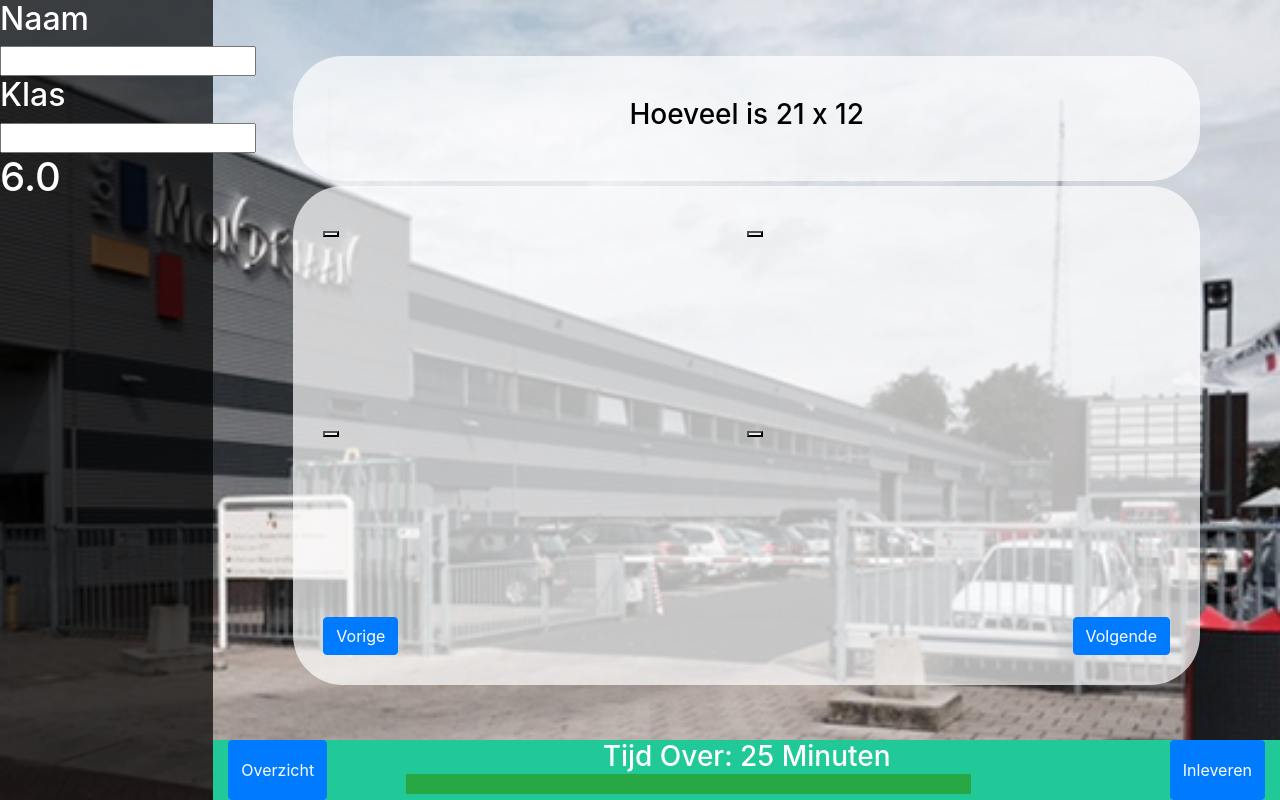
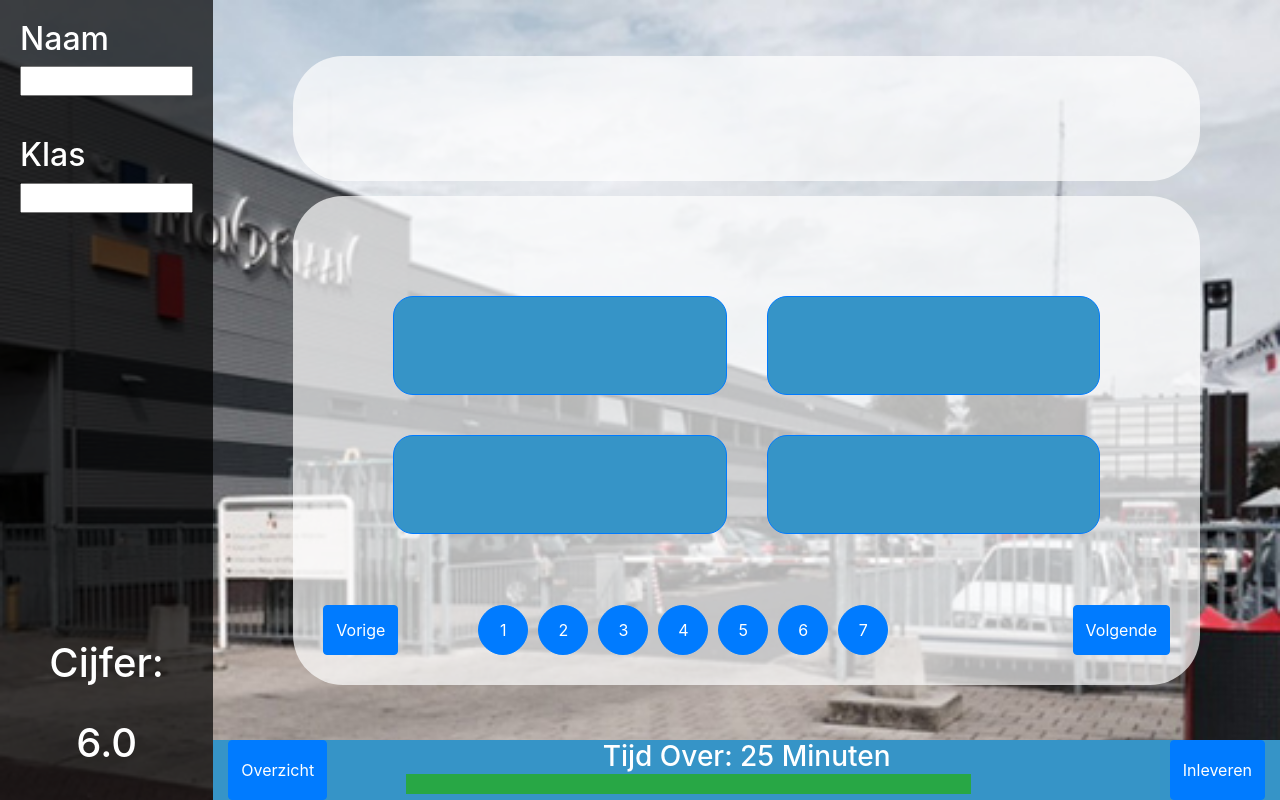
Before and after one commit to daakubotto/daakubotto.github.io, a plain HTML site: page index.html in a window 1280 px wide. Drawn offline with nearby package versions, Linux system fonts and the light colour scheme.

Commit message:
Finished HTML & CSS
Finished the needed html & css for the site for now. Anything more needs functionality first

```diff
--- a/css/index.css
+++ b/css/index.css
@@ -1,3 +1,9 @@
+:root {
+  --primary: #2589BD !important;
+  --secondary: #3694C7 !important;
+  --trinary: #2D80AD !important;
+  --active: #43BAFA !important;
+}
 
 h1, h2, h3, h4 {
     color: white;
@@ -13,6 +19,31 @@ body {
     background-color: rgba(0, 0, 0, 0.7);
     min-width: 200px;
 }
+.gegevens {
+  display: flex;
+  justify-content: center;
+  align-items: center;
+  flex-direction: column;
+}
+.gegevens-item {
+  width: 100%;
+  padding: 20px;
+}
+.gegevens-item > input {
+  width: 100%;
+}
+.cijfer {
+  width: 100%;
+  padding: 25px;
+  display: flex;
+  align-content: center;
+  align-items: center;
+  flex-direction: column;
+}
+.cijfer > h1 {
+  text-align: center;
+}
+
 .quiz {
     max-width: calc(100vw - 201px);
 }
@@ -40,7 +71,7 @@ body {
   min-height: 50px;
   border-radius: 50px;
   padding: 10px;
-  margin-bottom: 5px;
+  margin-bottom: 15px;
 }
 .vraag-antwoord {
   flex-grow: 1;
@@ -54,7 +85,7 @@ body {
 
 .bottom-nav {
     height: 60px;
-    background-color: var(--teal)
+    background-color: #3694C7;
 }
 
 .bottom-nav-button-left {
@@ -96,19 +127,26 @@ body {
   justify-content: center;
   align-items: center;
   height: 100%;
-}
-#toets-vraag > * {
-  color: black;
+  font-weight: 700;
+  font-size: 3.9rem;
 }
 
 .antwoord {
   display: flex;
   flex-direction: row;
   flex-wrap: wrap;
+  padding: 50px;
 }
 .multiple-choice-div {
   width: 50%;
-  height: 10%
+  height: 50%;
+  padding: 20px;
+}
+.multiple-choice-div > button {
+  background-color: #3694C7;
+  border-radius: 20px;
+  height: 100%;
+  width: 100%;
 }
 
 .content-left {
@@ -116,10 +154,59 @@ body {
   justify-content: flex-start;
   align-content: flex-start;
   padding: 0;
+  width: 150px;
+  max-width: 150px;
+  min-width: 150px;
+  padding-right: 50px;
 }
 .content-right {
   display: flex;
   justify-content: flex-end;
   align-content: flex-end;
   padding: 0;
+  width: 150px;
+  max-width: 150px;
+  min-width: 150px;
+  padding-left: 50px;
 }
+
+.multiple-choice-btn {
+  font-size: 3rem;
+  font-weight: 700;
+  color: black;
+}
+
+@media only screen and (max-width: 992px) {
+  .multiple-choice-div {
+    width: 100%;
+    height: 25%;
+    padding: 10px 20px 0;
+
+  }
+}
+@media only screen and (max-width: 768px) {
+  .antwoord {
+    padding: 50px 0;
+  }
+}
+
+.btn-circle {
+  height: 50px;
+  width: 50px;
+  min-width: 50px;
+  min-height: 50px;
+  border-radius: 50%;
+  margin: 0 5px;
+}
+
+.vraag-navigatie {
+  display: flex;
+  flex-direction: row;
+  overflow-x: hidden;
+  flex-wrap: nowrap;
+  width: calc(100% - 150px - 150px );
+}
+
+.selected-choice {
+  background-color: var(--active) !important;
+}
--- a/index.html
+++ b/index.html
@@ -11,14 +11,20 @@
 </head>
 <body>
     <div class="window container-fluid row mx-0 px-0">
-        <div class="sidebar col-2 mx-0 px-0">
+        <div class="sidebar col-2 mx-0 px-0 d-flex flex-column">
             <div class="gegevens">
-                <h2>Naam</h2>
-                <input type="text" >
-                <h2>Klas</h2>
-                <input type="text">
+                <div class="gegevens-item">
+                    <h2>Naam</h2>
+                    <input type="text" >
+                </div>
+                <div class="gegevens-item">
+                    <h2>Klas</h2>
+                    <input type="text">
+                </div>
             </div>
+            <div class="flex-grow-height"></div>
             <div class="cijfer">
+                <h1>Cijfer:</h1><br>
                 <h1>6.0</h1>
             </div>
         </div>
@@ -26,32 +32,38 @@
             <div class="flex-grow-height flex-center-div">
                 <div class="vraag-container">
                     <div class="vraag-vraag">
-                        <div id="toets-vraag"><h3>Hoeveel is 21 x 12</h3></div>
+                        <div id="toets-vraag"></div>
                     </div>
                     <div class="vraag-antwoord row">
                         <div class="antwoord flex-grow-height">
                             <div class="multiple-choice-div">
-                              <button id="button-1" class=""><span id="answer-1"></span></button>
+                                <button id="choice-1" class="btn btn-primary multiple-choice-btn"><span id="answer-1"></span></button>
                             </div>
                             <div class="multiple-choice-div">
-                              <button id="button-2" class="multiple-choice-btn"><span id="answer-2"></span></button>
+                                <button id="choice-2" class="btn btn-primary multiple-choice-btn"><span id="answer-2"></span></button>
                             </div>
                             <div class="multiple-choice-div">
-                              <button id="button-3" class="multiple-choice-btn"><span id="answer-3"></span></button>
+                                <button id="choice-3" class="btn btn-primary multiple-choice-btn"><span id="answer-3"></span></button>
                             </div>
                             <div class="multiple-choice-div">
-                              <button id="button-4" class="multiple-choice-btn"><span id="answer-4"></span></button>
+                                <button id="choice-4" class="btn btn-primary multiple-choice-btn"><span id="answer-4"></span></button>
                             </div>
                         </div>
                         <div class="d-flex row">
-                            <div class="col-3 content-left">
+                            <div class="content-left">
                                 <button id="vorige" class="btn btn-primary">Vorige</button>
                             </div>
-                            <div class="col-6">
-
+                            <div class="vraag-navigatie">
+                                <button type="button" class="btn btn-active btn-primary btn-circle" id="vooruitgang-1"><span id="nav-button-1">1</span></button>
+                                <button type="button" class="btn btn-primary btn-circle" id="vooruitgang-2"><span id="nav-button-2">2</span></button>
+                                <button type="button" class="btn btn-primary btn-circle" id="vooruitgang-3"><span id="nav-button-3">3</span></button>
+                                <button type="button" class="btn btn-primary btn-circle" id="vooruitgang-4"><span id="nav-button-4">4</span></button>
+                                <button type="button" class="btn btn-primary btn-circle" id="vooruitgang-2"><span id="nav-button-2">5</span></button>
+                                <button type="button" class="btn btn-primary btn-circle" id="vooruitgang-3"><span id="nav-button-3">6</span></button>
+                                <button type="button" class="btn btn-primary btn-circle" id="vooruitgang-4"><span id="nav-button-4">7</span></button>
                             </div>
-                            <div class="col-3 content-right">
-                                <button id="vorige" class="btn btn-primary">Volgende</button>
+                            <div class="content-right">
+                                <button id="volgende" class="btn btn-primary">Volgende</button>
                             </div>
                         </div>
                     </div>
@@ -73,5 +85,6 @@
             </div>
         </div>
     </div>
+
 </body>
 </html>
```
